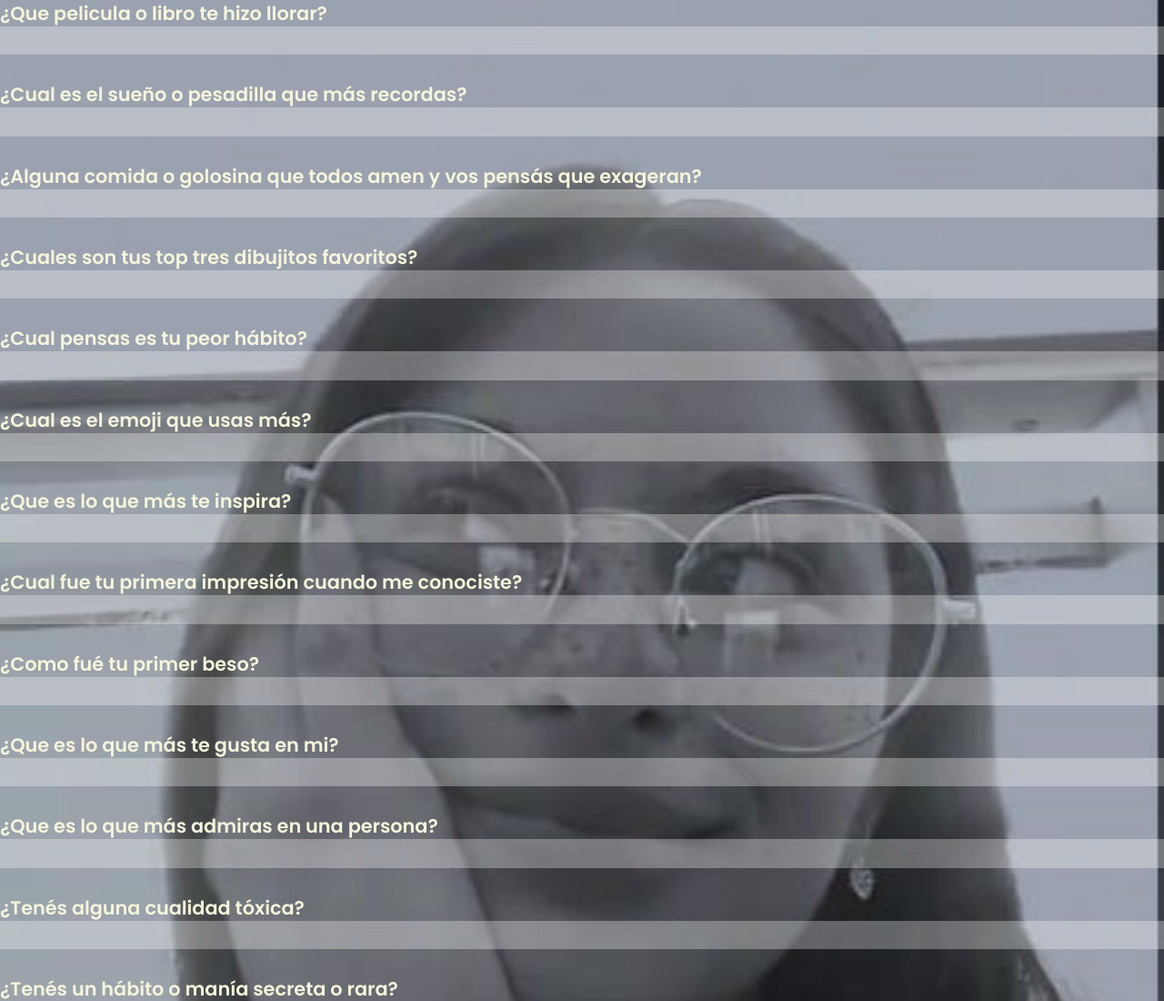
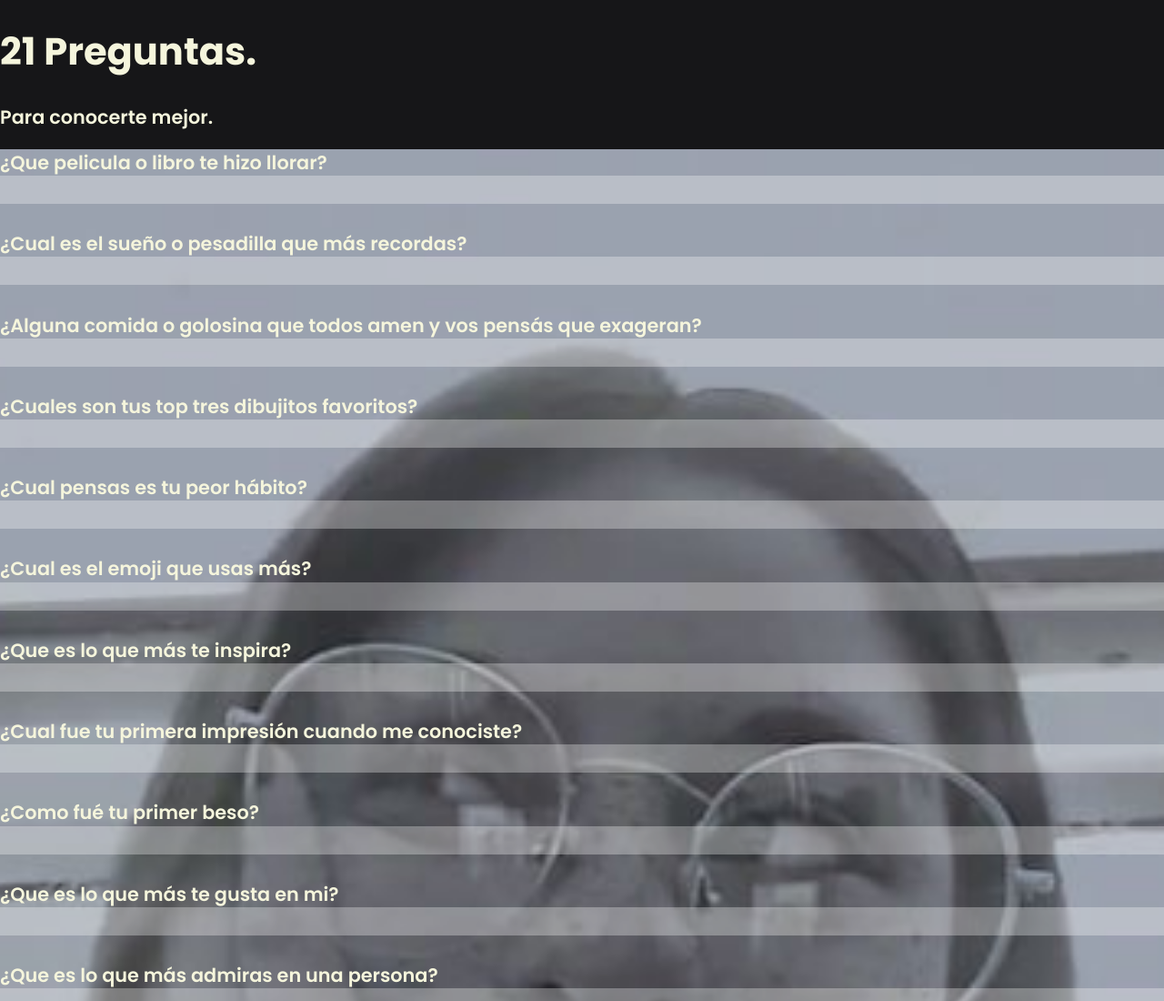
Before and after one commit to pablomcassani/21-Questions, a plain HTML site: page index.html in a window 1280 px wide. Shown: the top 1100 px of the page at 91% size. Drawn offline with Linux system fonts and the light colour scheme.

Commit message:
Agrego un título.

```diff
--- a/21questions2.css
+++ b/21questions2.css
@@ -8,7 +8,7 @@
         line-height: 1.4;
         color: beige;
         margin: 0;
-
+        background-color: #161618;
 
         }
 
@@ -46,7 +46,7 @@ input, button,select,textarea{
         height: 100%;
         width: 100%;
         background-repeat: no-repeat;
-        background-size: 150%;
+        background-size: 180%;
         position: relative;
         background-position: center top;
 }
--- a/index.html
+++ b/index.html
@@ -8,10 +8,10 @@
 </head>
 <body>
 
- <!--/* > <header class="cabesera">
+ <header class="cabesera">
         <h1 class="titulo">21 Preguntas.</h1>
         <p class="subtitulo">Para conocerte mejor.</p>
-    </header>*/-->
+    </header>
 
     <section class="container" >
         <form class="secondContainter" name="21Questions" onsubmit="return">
```
